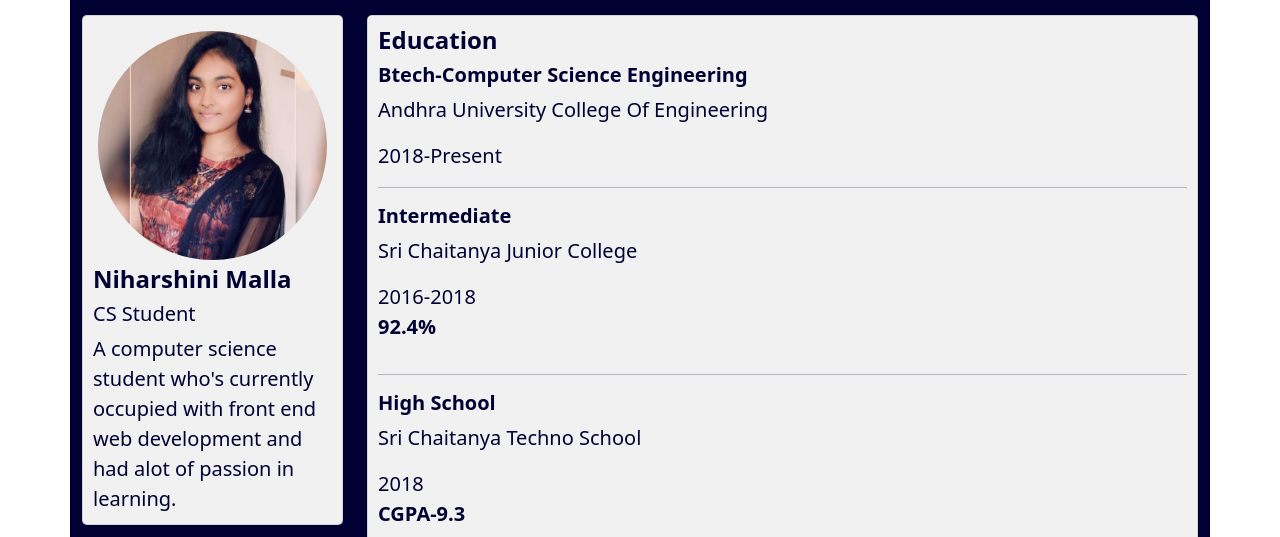
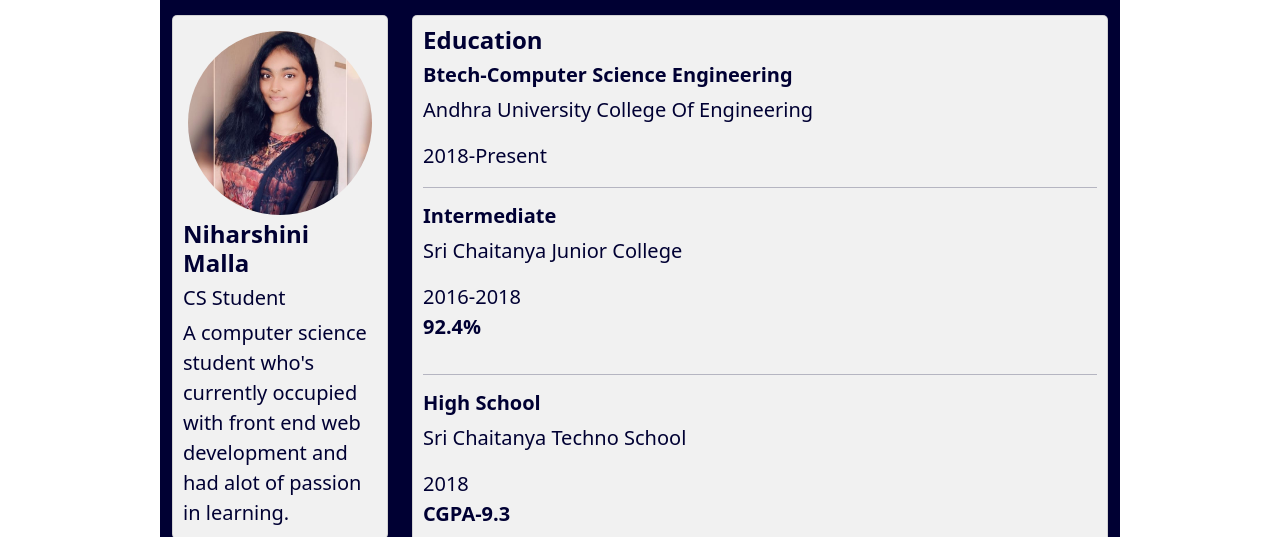
Before and after one commit to niharshini/resume1, a website: page index.html in a window 1280 px wide. Shown: the top 537 px of the page. Drawn offline with nearby package versions, Linux system fonts and the light colour scheme.

Commit message:
Update index.html

```diff
--- a/index.html
+++ b/index.html
@@ -12,7 +12,7 @@
     <link href="style.css" rel="stylesheet">
 </head>
 <body>
-    <div class="container w-70">
+    <div class="container col-xl-9 col-lg-9 w-70">
         <div class="row">
             <div class="col-sm-3">
                 <div class="card" >
```
